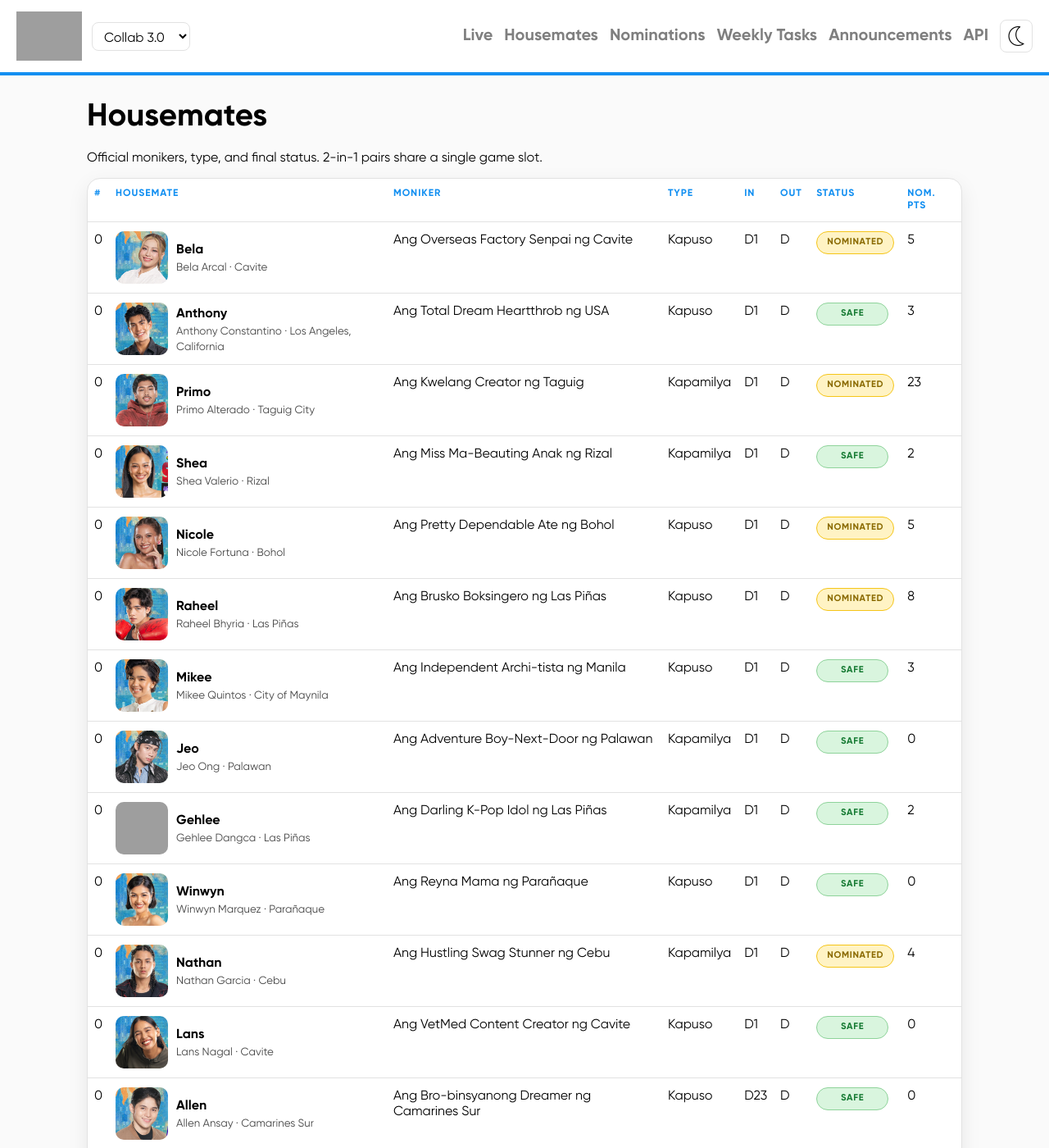
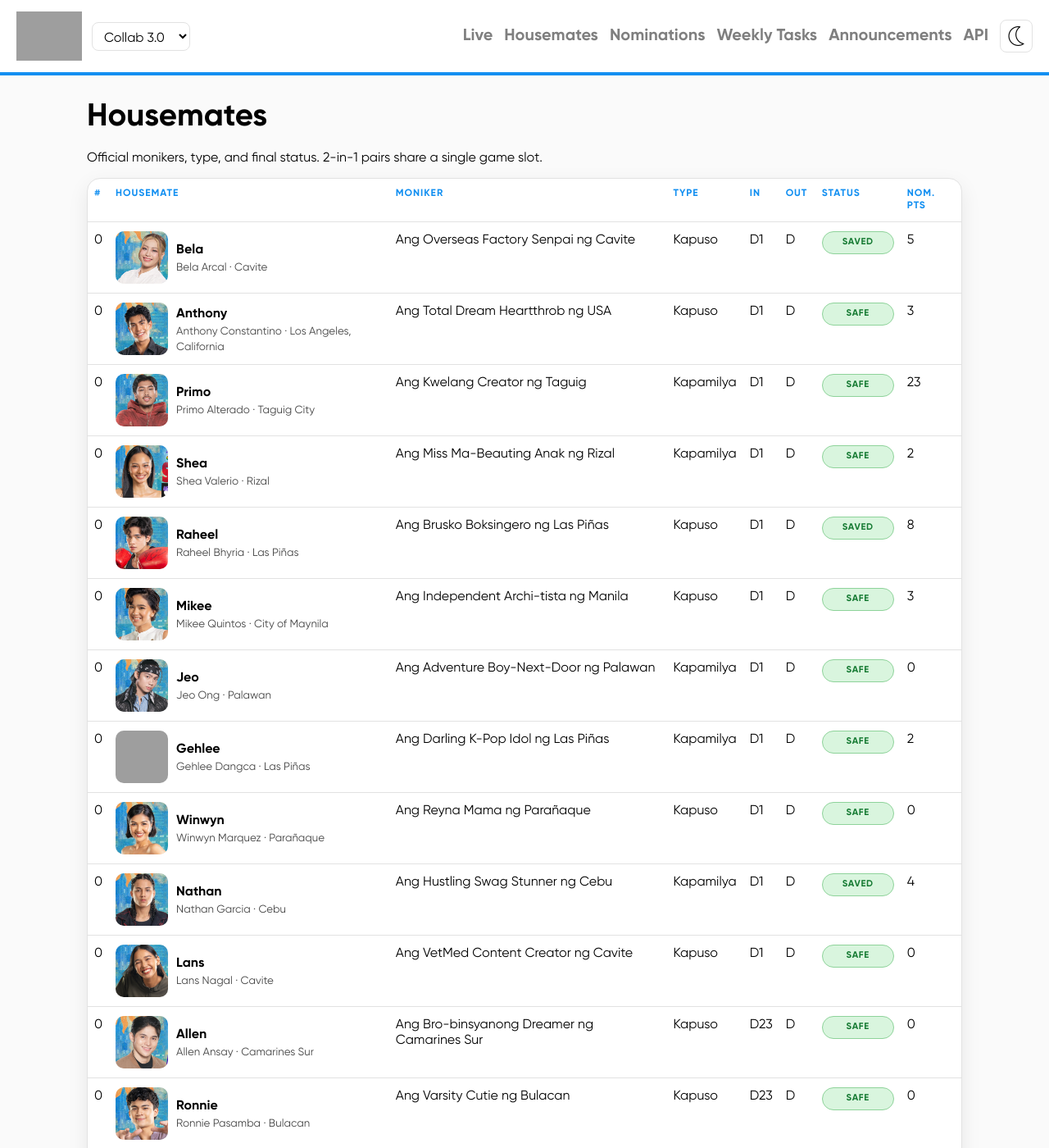
Before and after one commit to drpsphca/PHCASite-PBBUpdates, a Jekyll site: the page built from seasons/collab3/housemates.md, in a window 1280 px wide and 1400 px high. Shown: the whole window at 82% size. Built offline with Jekyll 4.4.1, drawn with Linux system fonts in a browser that asks for light colours; some of the changed text lies outside the part shown; grey boxes are pictures that could not be loaded.

Commit message:
20261121-08

```diff
--- a/_data/seasons/collab3/housemates.yml
+++ b/_data/seasons/collab3/housemates.yml
@@ -8,7 +8,7 @@
   pair_id: null
   day_entered: 1
   day_exited: null
-  status: nominated
+  status: saved
   place: 0
   nomination_points: 5
 
@@ -36,7 +36,8 @@
   pair_id: null
   day_entered: 1
   day_exited: null
-  status: nominated
+  status: safe
+  status: safe
   place: 0
   nomination_points: 23
 
@@ -54,20 +55,6 @@
   place: 0
   nomination_points: 2
 
-- id: nicole-fortuna
-  name: Nicole Fortuna
-  display_name: Nicole
-  moniker: Ang Pretty Dependable Ate ng Bohol
-  age_on_entry: 21
-  hometown: Bohol
-  type: Kapuso
-  pair_id: null
-  day_entered: 1
-  day_exited: null
-  status: nominated
-  place: 0
-  nomination_points: 5
-
 - id: raheel-bhyria
   name: Raheel Bhyria
   display_name: Raheel
@@ -78,7 +65,7 @@
   pair_id: null
   day_entered: 1
   day_exited: null
-  status: nominated
+  status: saved
   place: 0
   nomination_points: 8
 
@@ -148,7 +135,7 @@
   pair_id: null
   day_entered: 1
   day_exited: null
-  status: nominated
+  status: saved
   place: 0
   nomination_points: 4
 
@@ -236,6 +223,20 @@
   place: 0
   nomination_points: 0
 
+- id: nicole-fortuna
+  name: Nicole Fortuna
+  display_name: Nicole
+  moniker: Ang Pretty Dependable Ate ng Bohol
+  age_on_entry: 21
+  hometown: Bohol
+  type: Kapuso
+  pair_id: null
+  day_entered: 1
+  day_exited: null
+  status: evicted
+  place: 8
+  nomination_points: 5
+
 - id: cianne-dominguez
   name: Cianne Dominguez
   display_name: Cianne
```
Also changed, not shown: _data/seasons/collab3/evictions.yml (+5 -5 lines).
